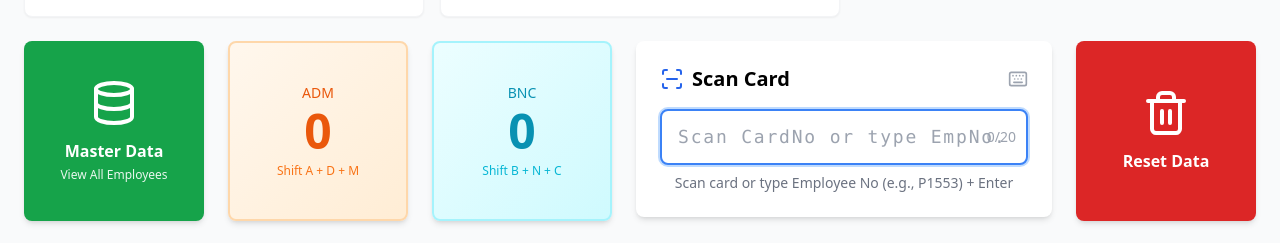
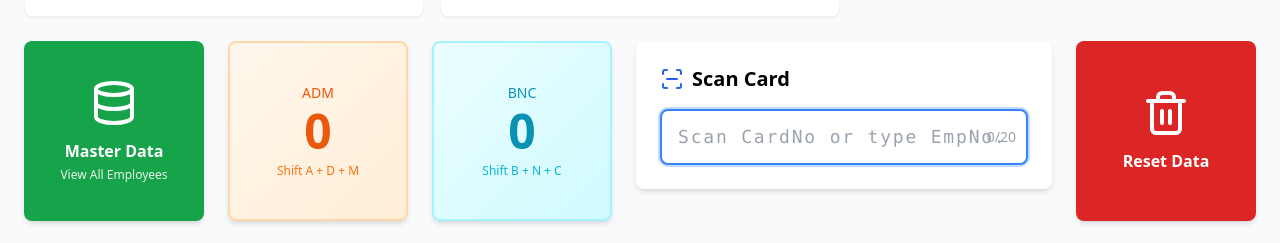
Before and after one commit to TheLDThePE/card-scanner-pro, a React (Vite) app in the folder frontend/: page / in a window 1280 px wide. Shown: the part 149-392 px from the top of the page. Built offline with nearby package versions, Linux system fonts and the light colour scheme; no server answers; the database is empty.

Commit message:
Update ScanInput.jsx

```diff
--- a/frontend/src/components/ScanInput.jsx
+++ b/frontend/src/components/ScanInput.jsx
@@ -1,5 +1,5 @@
 import React, { useState, useEffect, useRef } from 'react';
-import { ScanLine, Keyboard } from 'lucide-react'; // ✅ เปลี่ยน Scan → ScanLine
+import { ScanLine } from 'lucide-react'; // ✅ เอา Keyboard ออก
 
 const ScanInput = ({ onScan }) => {
     const [input, setInput] = useState('');
@@ -11,7 +11,6 @@ const ScanInput = ({ onScan }) => {
 
         el.focus();
 
-        // ✅ เปิด auto-refocus — ป้องกัน iOS focus หาย
         const handleBlur = () => {
             setTimeout(() => {
                 const activeEl = document.activeElement;
@@ -33,7 +32,6 @@ const ScanInput = ({ onScan }) => {
     }, []);
 
     const handleChange = (e) => {
-        // ✅ แค่แสดงค่า — useCardReader จัดการ CardNo แล้ว
         setInput(e.target.value.toUpperCase());
     };
 
@@ -42,13 +40,11 @@ const ScanInput = ({ onScan }) => {
             e.preventDefault();
             const trimmed = input.trim();
 
-            // ✅ ตัวเลขล้วน = CardNo → ปล่อยให้ useCardReader จัดการ ไม่ยิงซ้ำ
             if (/^\d+$/.test(trimmed)) {
                 setInput('');
                 return;
             }
 
-            // EmpNo เช่น P1553, D6702 → pad ไม่ได้ ส่งตรง
             onScan(trimmed.toUpperCase());
             setInput('');
         }
@@ -56,12 +52,11 @@ const ScanInput = ({ onScan }) => {
 
     return (
         <div className="w-full max-w-md mx-auto bg-white p-6 rounded-lg shadow-md">
-            <div className="flex items-center justify-between mb-4">
+            <div className="flex items-center mb-4">
                 <h2 className="text-xl font-semibold flex items-center gap-2">
                     <ScanLine className="w-6 h-6 text-blue-600" />
                     Scan Card
                 </h2>
-                <Keyboard className="w-5 h-5 text-gray-400" />
             </div>
 
             <div className="relative">
@@ -85,10 +80,7 @@ const ScanInput = ({ onScan }) => {
                     {input.length}/20
                 </div>
             </div>
-
-            <p className="mt-2 text-sm text-gray-500 text-center">
-                Scan card or type Employee No (e.g., P1553) + Enter
-            </p>
+            {/* ✅ เอาข้อความ hint ออกแล้ว */}
         </div>
     );
 };
```
